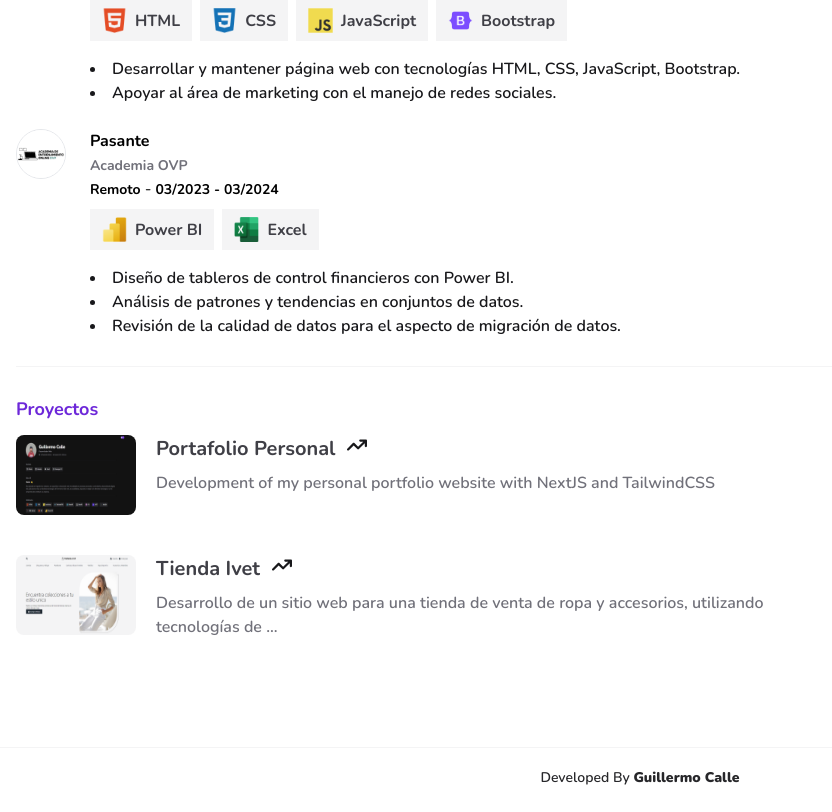
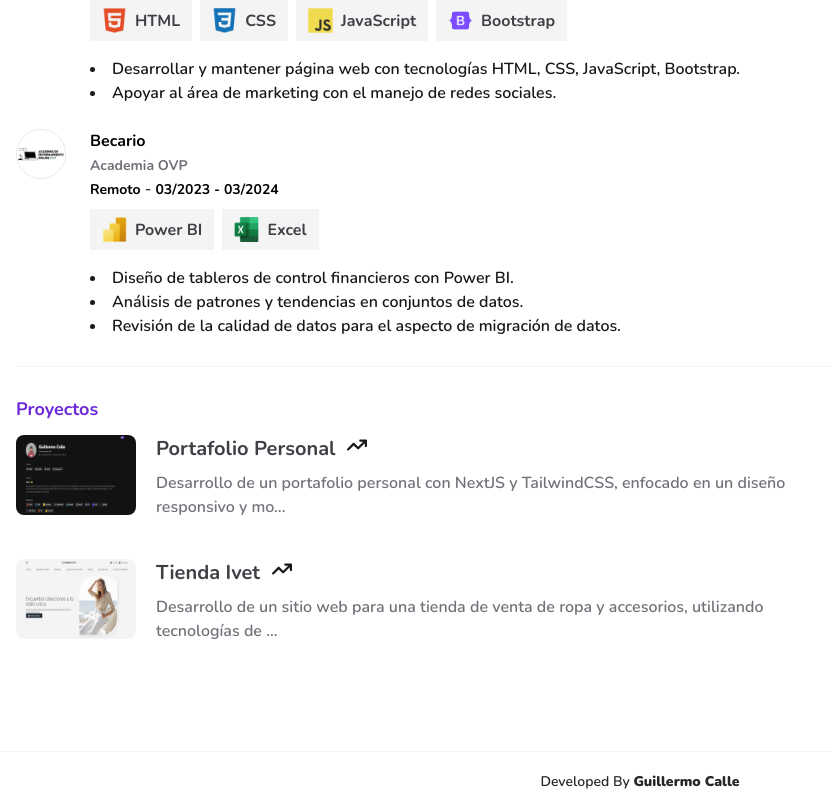
Before and after one commit to guillermocalle/my-portfolio, a Next.js app: page / in a window 1280 px wide. Shown: the part 980-1792 px from the top of the page, without its empty margins (0-832 px from the left). Built offline with nearby package versions, Linux system fonts and the light colour scheme.

Commit message:
change project description language and job name, add new cv

```diff
--- a/data/projects.js
+++ b/data/projects.js
@@ -4,7 +4,7 @@ const data = [
     title: "Portafolio Personal",
     image: "/images/projects/portfolio-web.png",
     description:
-      "Development of my personal portfolio website with NextJS and TailwindCSS",
+      "Desarrollo de un portafolio personal con NextJS y TailwindCSS, enfocado en un diseño responsivo y moderno.",
     skills: [
       { id: 1, name: "NextJS", image: "/images/skills/next-js.png" },
       { id: 2, name: "tailwindCSS", image: "/images/skills/tailwind.png" },
--- a/data/work.js
+++ b/data/work.js
@@ -37,7 +37,7 @@ const data = [
     id: 2,
     image: "/images/work/logo-academia-ovp.png",
     company: "Academia OVP",
-    role: "Pasante",
+    role: "Becario",
     type: "remoto",
     date: "03/2023 - 03/2024",
     skills: [
```
Also changed, not shown: 1 other file (tests, documents, lock files or other folders).
